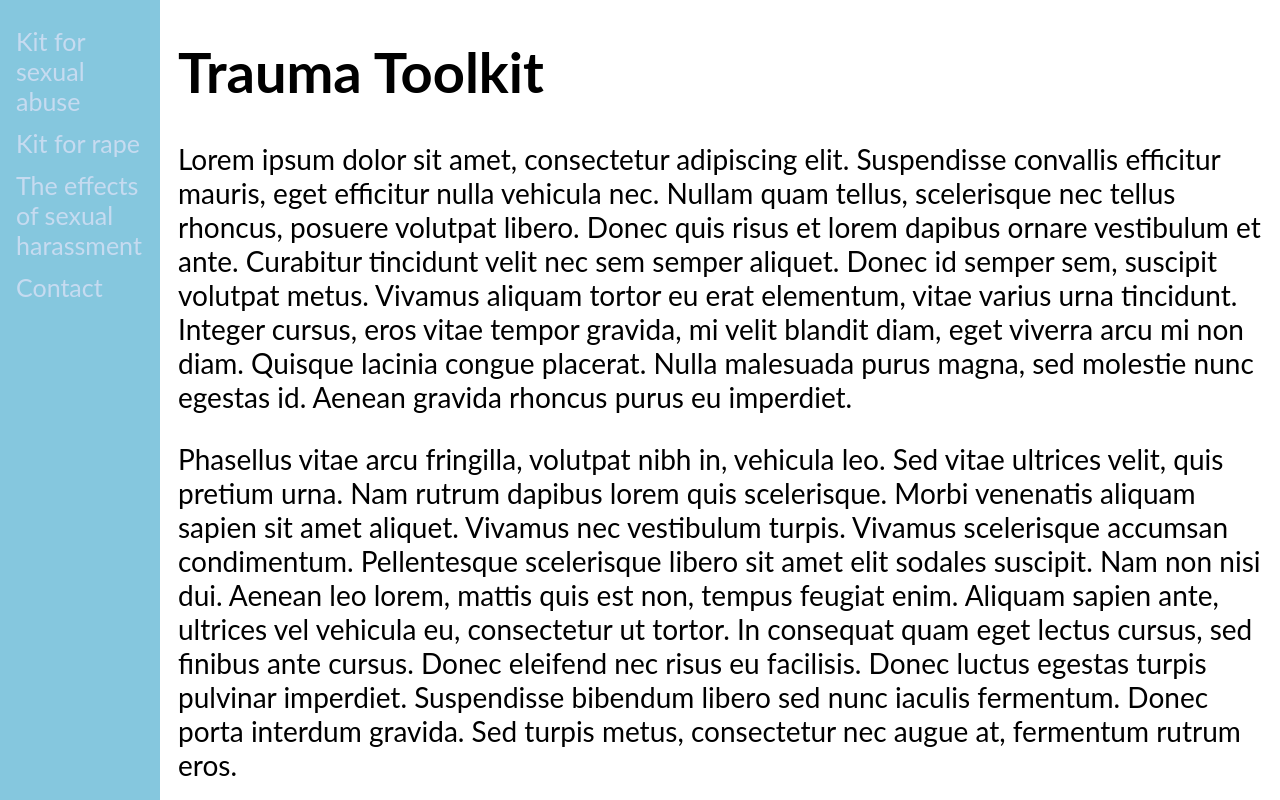
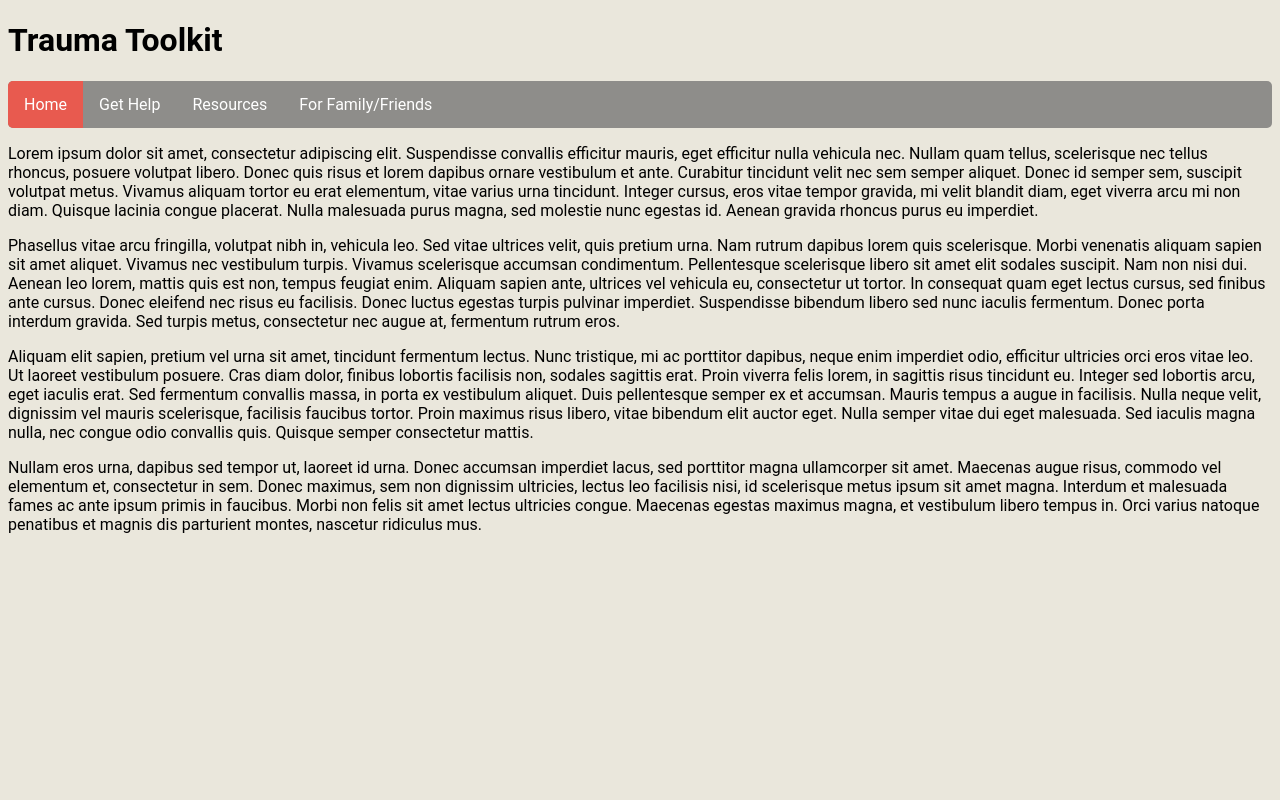
Before and after one commit to donatelucas/trauma-toolkit, a plain HTML site: page index.html in a window 1280 px wide. Shown: the top 800 px of the page. Drawn offline with Linux system fonts and the light colour scheme.

Commit message:
Changes to color scheme and layout of homepage.

```diff
--- a/index.html
+++ b/index.html
@@ -8,15 +8,16 @@
 
 <body>
 
-    <div class="sidenav">
-      <a href="#case-1">Kit for sexual abuse</a>
-      <a href="case-2">Kit for rape </a>
-      <a href="#case-3">The effects of sexual harassment</a>
-      <a href="#case-4">Contact</a>
-    </div>
+  <h1> Trauma Toolkit</h1>
+
+  <ul>
+    <li><a class="active" href="#home">Home</a></li>
+    <li><a href="#help">Get Help</a></li>
+    <li><a href="#resources">Resources</a></li>
+    <li><a href="#family">For Family/Friends</a></li>
+  </ul>
 
     <div class="main">
-          <h1> Trauma Toolkit</h1>
             <p>
                Lorem ipsum dolor sit amet, consectetur adipiscing elit. Suspendisse convallis efficitur mauris, eget efficitur nulla vehicula nec. Nullam quam tellus, scelerisque nec tellus rhoncus, posuere volutpat libero. Donec quis risus et lorem dapibus ornare vestibulum et ante. Curabitur tincidunt velit nec sem semper aliquet. Donec id semper sem, suscipit volutpat metus. Vivamus aliquam tortor eu erat elementum, vitae varius urna tincidunt. Integer cursus, eros vitae tempor gravida, mi velit blandit diam, eget viverra arcu mi non diam. Quisque lacinia congue placerat. Nulla malesuada purus magna, sed molestie nunc egestas id. Aenean gravida rhoncus purus eu imperdiet.
             </p>
--- a/style.css
+++ b/style.css
@@ -1,48 +1,46 @@
 /*
-    #96E7F1 - Winter Wizard
-    #7DCAEC - Sky Blue
-    #7EA9DF - Light Cobalt Blue
-    #8E86C3 - Ube
-    #9B6298 - Pomp and Power
-    #984063 - Medium Ruby
-    font-family: 'Source Sans Pro', sans-serif;
+    #EAE7DC - Platinum
+    #D8C3A5 - Dark Vanilla
+    #838D8A - Taupe Gray
+    #E98074 - Light Coral
+    #E85A4F - Jelly Bean
+
     font-family: 'Roboto', sans-serif;
+
+    nav bar code referenced from - https://www.w3schools.com/css/css_navbar.asp
 */
+
 body {
-  font-family: "Lato", sans-serif;
+  background-color: #EAE7DC;
+  font-family: 'Roboto', sans-serif;
 }
 
-.sidenav {
-    height: 100%;
-    width: 160px;
-    position: fixed;
-    z-index: 1;
-    top: 0;
-    left: 0;
-    background-color: #85C7DE;
-    overflow-x: hidden;
-    padding-top: 20px;
+ul {
+  list-style-type: none; /* no bullet points */
+  margin: 0;
+  padding: 0;
+  overflow: hidden;
+  background-color: #8E8D8A;
+  font-family: 'Roboto', sans-serif;
+  border-radius: 5px;
 }
 
-.sidenav a {
-    padding: 6px 8px 6px 16px;
-    text-decoration: none;
-    font-size: 25px;
-    color: #C6DBF0;
-    display: block;
+li {
+  float: left;
 }
 
-.sidenav a:hover {
-    color: #CFE8EF;
+li a {
+  display: block;
+  color: white;
+  text-align: center;
+  padding: 14px 16px;
+  text-decoration: none;
 }
 
-.main {
-    margin-left: 160px; /* Same as the width of the sidenav */
-    font-size: 28px; /* Increased text to enable scrolling */
-    padding: 0px 10px;
+li a:hover:not(.active) {
+  background-color: #EAE7DC;
 }
 
-@media screen and (max-height: 450px) {
-    .sidenav {padding-top: 15px;}
-    .sidenav a {font-size: 18px;}
+.active {
+  background-color: #E85A4F;
 }
```
